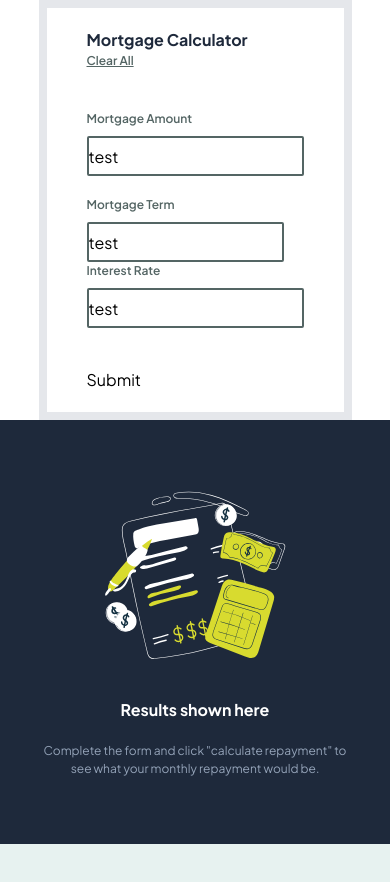
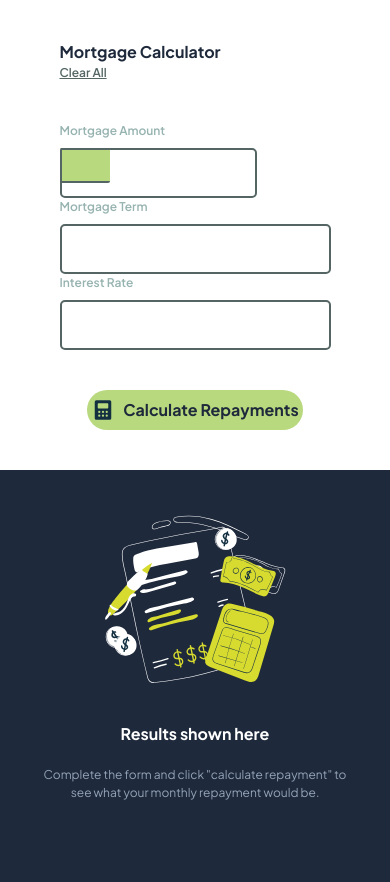
Before and after one commit to Abed001/mortgage-calculator, a React (Vite) app: page / in a window 390 px wide. Before the commit the page ends 844 px from the top, so only its background shows below. Built offline with nearby package versions, Linux system fonts and the light colour scheme; a web font is replaced by a local one.

Commit message:
solved scrolling problem and made the border radius on the card

```diff
--- a/src/App.jsx
+++ b/src/App.jsx
@@ -1,5 +1,7 @@
 import React from 'react'
 import Illustrationsvg from "./components/Illustrationsvg"
+import Iconcalculator from "./components/Iconcalculator"
+
 import { useForm } from 'react-hook-form';
 
 function App() {
@@ -7,10 +9,10 @@ function App() {
   const onSubmit = data => console.log(data);
 
   return (
-    <div className='flex justify-center items-center overflow-hidden w-full h-[100vh] '>
-      <div className='bg-white lg:rounded-3xl flex flex-col lg:flex-row w-full h-full lg:w-[60%] lg:h-[70%] overflow-hidden justify-center items-center '>
-        <div className='bg-white flex h-[100%] flex-1 border-4 '>
-          <div className='px-10 py-5 w-[100%] flex flex-col border-4'>
+    <div className='flex justify-center items-center w-full lg:h-[100vh]'>
+      <div className=' bg-white lg:rounded-3xl flex justify-center items-center flex-col lg:flex-row w-full h-full lg:w-[60%] lg:h-[70%]  '>
+        <div className='bg-white lg:rounded-3xl flex h-[100%] w-[100%] lg:w-[500px]'>
+          <div className='border-radius w-[90%] flex flex-col mx-auto px-10 mt-10 lg:px-0 lg:mt-0 lg:py-5 '>
             <div className='flex flex-col lg:flex-row justify-between'>
               <p className='text-slate-800 font-bold'>Mortgage Calculator</p>
               <p className='font-semibold cursor-pointer underline text-[12px] text-slate-700'>Clear All</p>
@@ -20,31 +22,36 @@ function App() {
               <form onSubmit={handleSubmit(onSubmit)}>
                 <div className='flex flex-col '>
 
-                  <label className=' font-semibold text-[12px] text-slate-700 mb-2'>Mortgage Amount</label>
-                  <input className='mb-5 h-10 w-[100%] border-[2px] border-slate-700 rounded-sm' defaultValue="test" {...register('mortgageAmount', { required: true })} />
+                  <label className=' font-semibold text-[12px] text-slate-300 mb-2'>Mortgage Amount</label>
+                  <div className='relative'>
+                    <span className='z-10 absolute top-0 h-[35px] w-[50px] border-2 border-slate-700 border-r-0 bg-lime rounded-sm left-0 '></span>
+                  <input className='-z-1 lg:mb-5'  {...register('mortgageAmount', { required: true })} />
                   {errors.mortgageAmount && <p> This field is required</p>}
+                  </div>
 
-                  <div className='flex flex-col lg:flex-row justify-start'>
-                    <div className='flex flex-col w-[100%]'>
-                      <label className='font-semibold text-[12px] text-slate-700 mb-2'>Mortgage Term</label>
-                      <input className='h-10 mr-5  border-[2px] border-slate-700 rounded-sm' defaultValue="test" {...register('mortgageTerm', { required: true })} />
-                      {errors.lastName && <p>This field is required</p>}
+                  <div className='flex flex-col lg:flex-row justify-center'>
+                    <div className='flex flex-col w-[100%] lg:w-[50%]'>
+                      <label className='font-semibold text-[12px] text-slate-300 mb-2'>Mortgage Term</label>
+                      <input className='inputs lg:mr-5 '  {...register('mortgageTerm', { required: true })} />
+                      {errors.mortgageTerm && <p>This field is required</p>}
                     </div>
 
-                    <div className='flex flex-col  w-[100%]'>
-                      <label className='font-semibold text-[12px] text-slate-700 mb-2'>Interest Rate</label>
-                      <input className=' h-10  border-[2px] border-slate-700 rounded-sm' defaultValue="test" {...register('interestRate', { required: true })} />
-                      {errors.lastName && <p>This field is required</p>}
+                    <div className='flex flex-col w-[100%]  lg:w-[50%]'>
+                      <label className='font-semibold text-[12px] text-slate-300 mb-2'>Interest Rate</label>
+                      <input className='inputs' {...register('interestRate', { required: true })} />
+                      {errors.interestRate && <p>This field is required</p>}
                     </div>
                   </div>
                 </div>
-                <input className='cursor-pointer mt-10 ' type="submit" />
+                <div className='w-[100%] flex justify-center lg:justify-start'>
+                  <button className='mb-10 cursor-pointer mt-10 bg-lime w-[80%] py-2 rounded-full text-slate-800 font-bold flex justify-center items-center gap-x-2 ' type="submit" ><Iconcalculator />Calculate Repayments</button>
+                </div>
               </form>
 
             </div>
           </div>
         </div>
-        <div className='p-10 gap-y-5 lg:rounded-bl-[5rem] bg-slate-800 flex flex-col justify-center items-center h-[100%] flex-1 '>
+        <div className='p-10 pb-20 lg:pb-0 gap-y-5 lg:rounded-bl-[5rem] lg:rounded-tr-3xl lg:rounded-br-3xl bg-slate-800 flex flex-col justify-center items-center h-[100%]  w-[100%] lg:w-[500px]'>
           <Illustrationsvg />
           <h1 className='text-white font-bold'>Results shown here</h1>
           <p className='text-[12px] text-center text-slate-400'>Complete the form and click "calculate repayment"
--- /dev/null
+++ b/src/components/Iconcalculator.jsx
@@ -0,0 +1,9 @@
+import React from 'react'
+
+function Iconcalculator() {
+  return (
+    <svg xmlns="http://www.w3.org/2000/svg" width="24" height="24" fill="none" viewBox="0 0 24 24"><path fill="#133041" d="M18.75 2.25H5.25a1.5 1.5 0 0 0-1.5 1.5v16.5a1.5 1.5 0 0 0 1.5 1.5h13.5a1.5 1.5 0 0 0 1.5-1.5V3.75a1.5 1.5 0 0 0-1.5-1.5Zm-10.5 16.5a1.125 1.125 0 1 1 0-2.25 1.125 1.125 0 0 1 0 2.25Zm0-3.75a1.125 1.125 0 1 1 0-2.25 1.125 1.125 0 0 1 0 2.25ZM12 18.75a1.125 1.125 0 1 1 0-2.25 1.125 1.125 0 0 1 0 2.25ZM12 15a1.125 1.125 0 1 1 0-2.25A1.125 1.125 0 0 1 12 15Zm3.75 3.75a1.125 1.125 0 1 1 0-2.25 1.125 1.125 0 0 1 0 2.25Zm0-3.75a1.125 1.125 0 1 1 0-2.25 1.125 1.125 0 0 1 0 2.25Zm1.5-5.25a.75.75 0 0 1-.75.75h-9a.75.75 0 0 1-.75-.75V6a.75.75 0 0 1 .75-.75h9a.75.75 0 0 1 .75.75v3.75Z"/></svg>
+  )
+}
+
+export default Iconcalculator
--- a/src/index.css
+++ b/src/index.css
@@ -1,5 +1,5 @@
 @import url("https://fonts.googleapis.com/css2?family=Plus+Jakarta+Sans:ital,wght@0,200..800;1,200..800&display=swap");
-@import url('https://fonts.googleapis.com/css2?family=Sixtyfour+Convergence&display=swap');
+@import url("https://fonts.googleapis.com/css2?family=Sixtyfour+Convergence&display=swap");
 @tailwind base;
 @tailwind components;
 @tailwind utilities;
@@ -7,6 +7,8 @@
 :root {
   --primary-font: "Plus Jakarta Sans", sans-serif;
   --secondary-font: "Sixtyfour Convergence", sans-serif;
+  --lime: #b9d97f;
+  --slate700: #546564;
 }
 
 .font-primary {
@@ -19,7 +21,8 @@
 
 html,
 body {
-  background: #E7F2F0;
+  box-sizing: border-box;
+  background: #e7f2f0;
   padding: 0;
   margin: 0;
   font-family: var(--primary-font);
@@ -31,3 +34,23 @@ body {
     display: none;
   }
 }
+
+input {
+  position: relative;
+  height: 35px;
+  border: 2px solid var(--slate700);
+  border-radius: 5px;
+}
+
+@media only screen and (max-width: 600px) {
+  /* Styles for small devices */
+  input {
+    height: 50px;
+  }
+}
+
+@media only screen and (max-width: 768px) {
+  .border-radius {
+    border-radius: 10px;
+  }
+}
```
Also changed, not shown: public/images/iconcalculator.svg (renamed from public/images/icon-calculator.svg).
